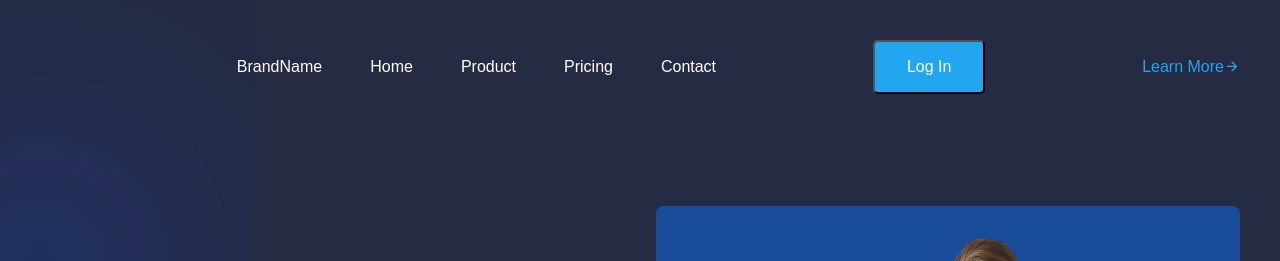
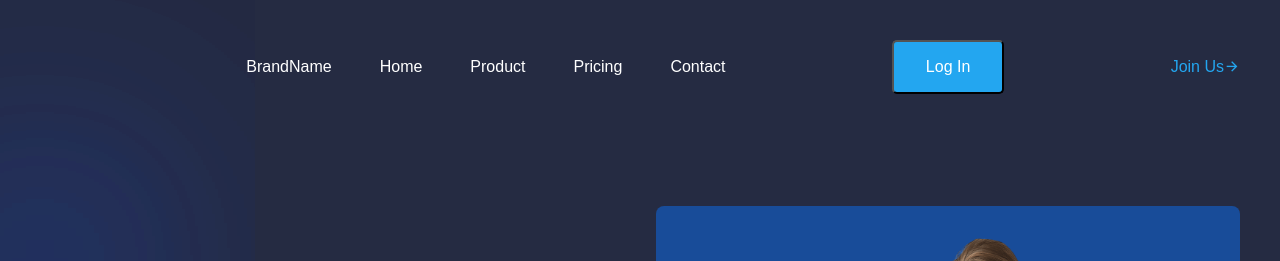
Before and after one commit to musa085/figma-task, a plain HTML site: page innovations/index.html in a window 1280 px wide. Shown: the top 261 px of the page. Drawn offline with nearby package versions, Linux system fonts and the light colour scheme.

Commit message:
index.html

```diff
--- a/innovations/index.html
+++ b/innovations/index.html
@@ -26,7 +26,7 @@
             <li id="link3" class="link"><a href="#">Contact</a></li>
         </ul>
         <button class="btn">Log In</button>
-         <a href="#" style="color: #23A6F0;"> Learn More<i class="ri-arrow-right-line"></i></a>
+         <a href="#" style="color: #23A6F0;"> Join Us<i class="ri-arrow-right-line"></i></a>
     </nav>
 
     <header class="container">
```
